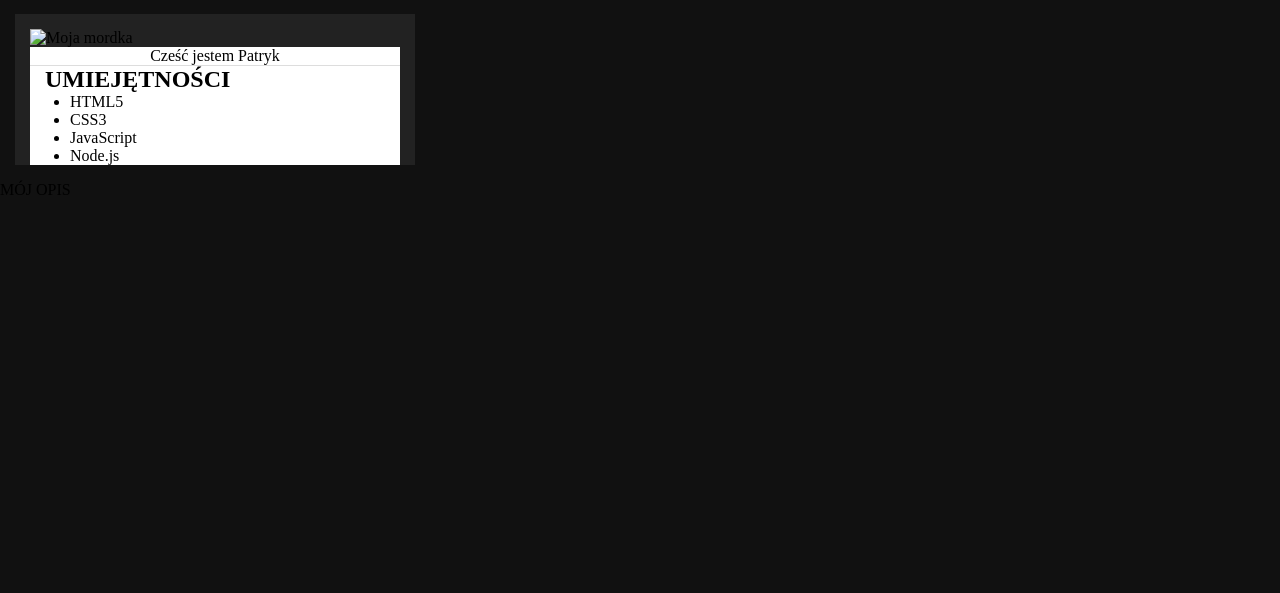
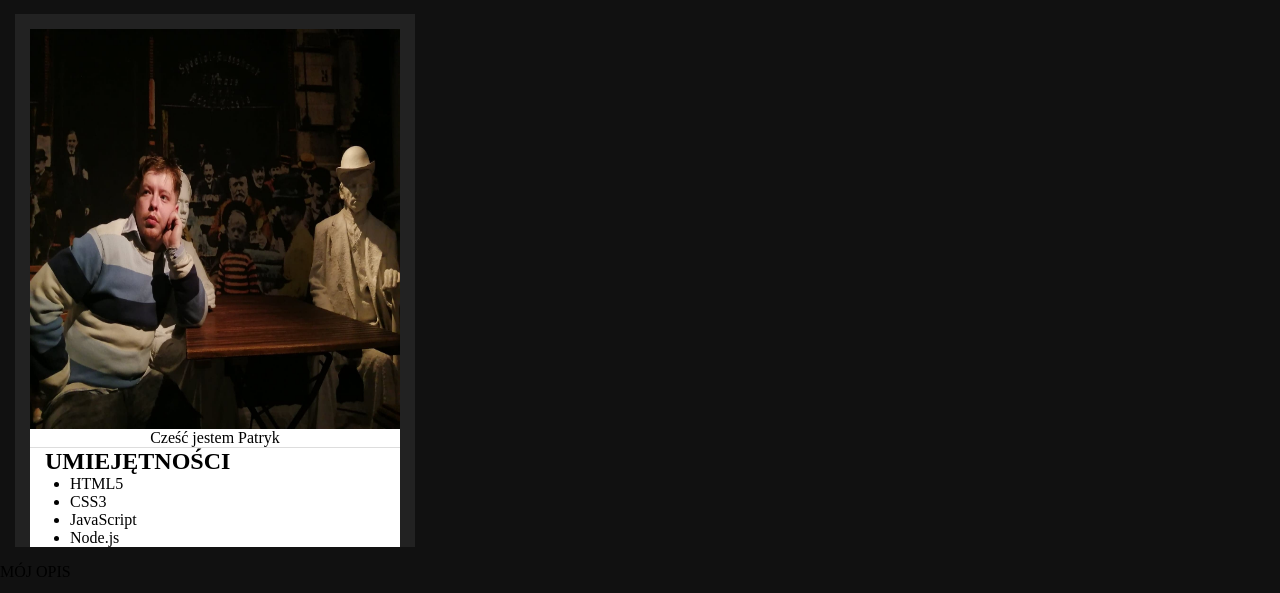
Before and after one commit to Spajkowiecki/zadaniaDomowe, a plain HTML site: page index.html in a window 1280 px wide. Shown: the part 207-800 px from the top of the page. Drawn offline with Linux system fonts and the light colour scheme; the site is published under a folder, as on GitHub Pages, so addresses that start at the root find nothing.

Commit message:
hotfix #2
removing additional slash in photo directory

```diff
--- a/index.html
+++ b/index.html
@@ -28,7 +28,7 @@
         <aside>
             <div class="desc-bg">
                 <figure class="photo-with-desc">
-                    <img class="myphoto" height="400px" width="370px" src="/images/myphoto.jpg" alt="Moja mordka" />
+                    <img class="myphoto" height="400px" width="370px" src="images/myphoto.jpg" alt="Moja mordka" />
                     <figcaption class="desc-of-photo">
                         Cześć jestem Patryk
                     </figcaption>
```
